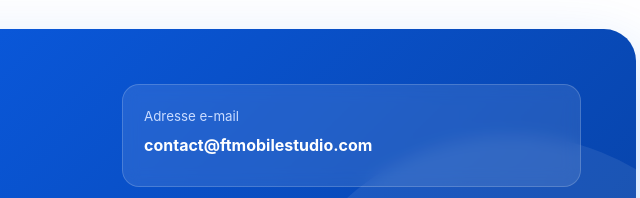
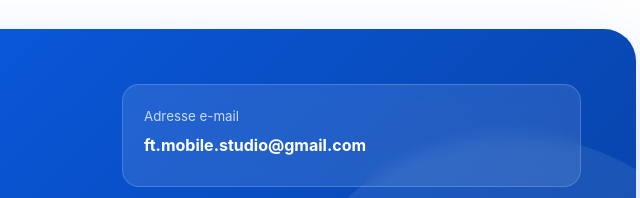
Before and after one commit to FTMOBILESTUDIO/FT-MobileStudio, a plain HTML site: page index.html in a window 1280 px wide. Shown: the part 5220-5418 px from the top of the page, 594-1234 px from the left. Drawn offline with Linux system fonts and the light colour scheme.

Commit message:
Update index.html

```diff
--- a/index.html
+++ b/index.html
@@ -1982,7 +1982,7 @@
                     <div class="contact-details">
                         <div class="contact-detail">
                             <small>Adresse e-mail</small>
-                            <strong>contact@ftmobilestudio.com</strong>
+                            <strong>ft.mobile.studio@gmail.com</strong>
                         </div>
 
                         <div class="contact-detail">
@@ -2036,7 +2036,7 @@
 
                     <ul class="footer-links">
                         <li>
-                            <a href="mailto:contact@ftmobilestudio.com">
+                            <a href="mailto:ft.mobile.studio@gmail.com">
                                 Nous écrire
                             </a>
                         </li>
```
